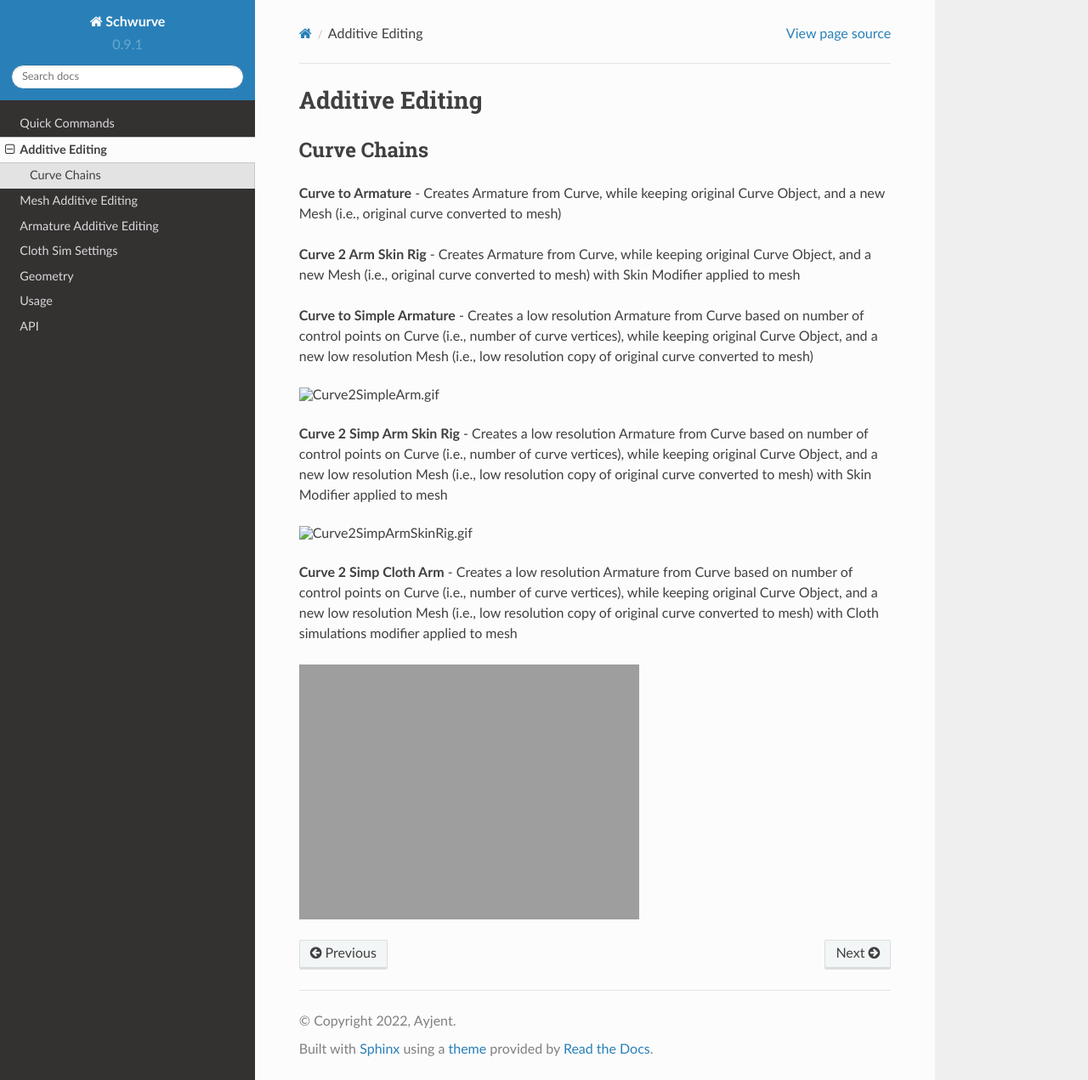
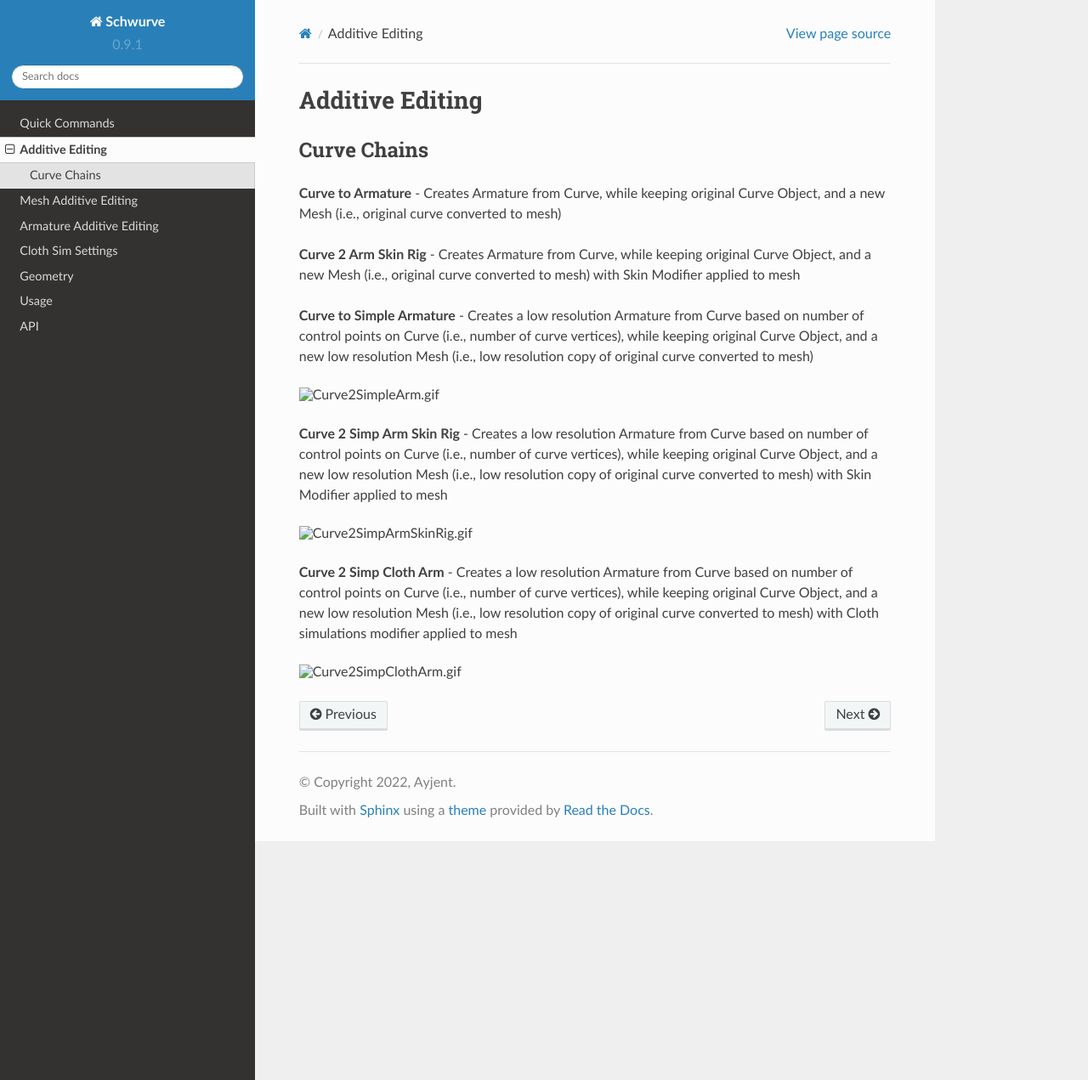
Before and after one commit to Ayjent/SchwurveTest, a Sphinx documentation site: the page built from docs/source/additive_editing.rst, in a window 1280 px wide and 1271 px high. Shown: the whole window at 85% size. Built offline with Sphinx 7.4.7 and the Read the Docs theme 2.0.0, drawn with Linux system fonts in a browser that asks for light colours.

Commit message:
Update additive_editing.rst

```diff
--- a/docs/source/additive_editing.rst
+++ b/docs/source/additive_editing.rst
@@ -24,4 +24,4 @@
 while keeping original Curve Object, and a new low resolution Mesh (i.e., low resolution copy of original curve converted to mesh) with Cloth simulations
 modifier applied to mesh
 
-.. image:: Curve2SimpClothArm.*
+.. image:: /Curve2SimpClothArm.gif
```
